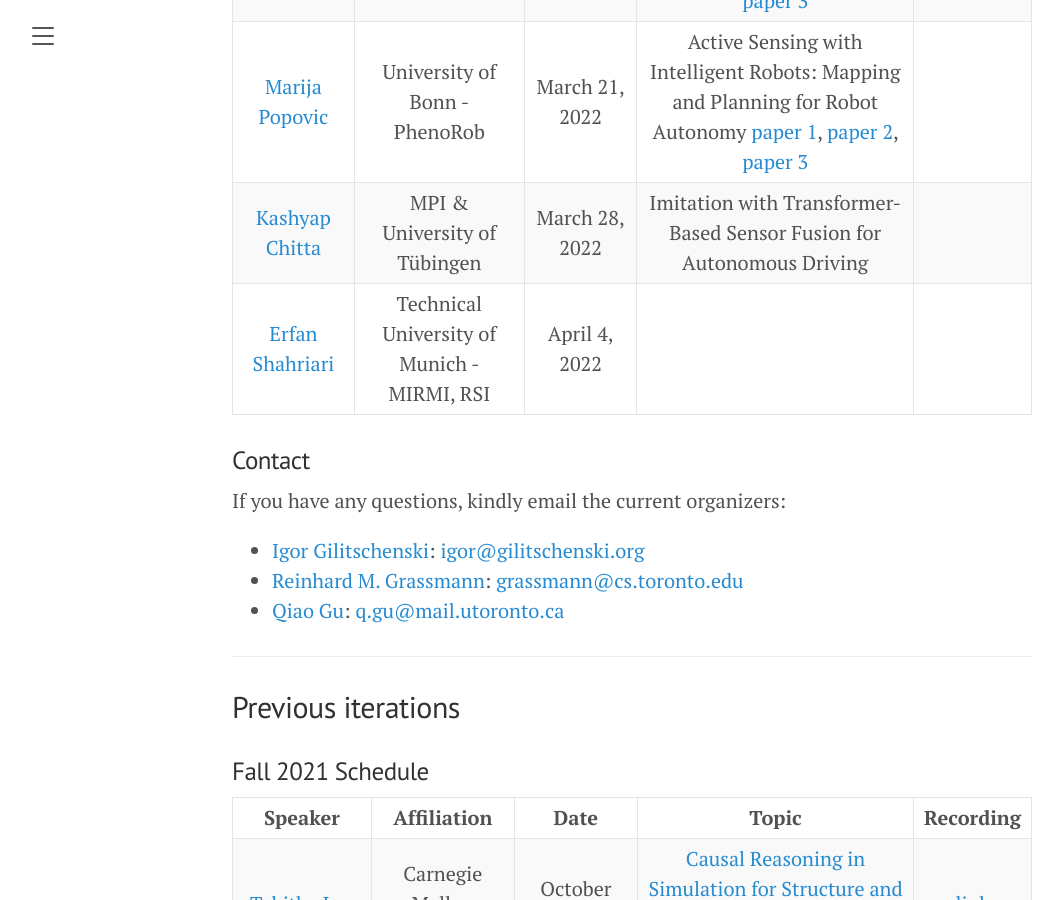
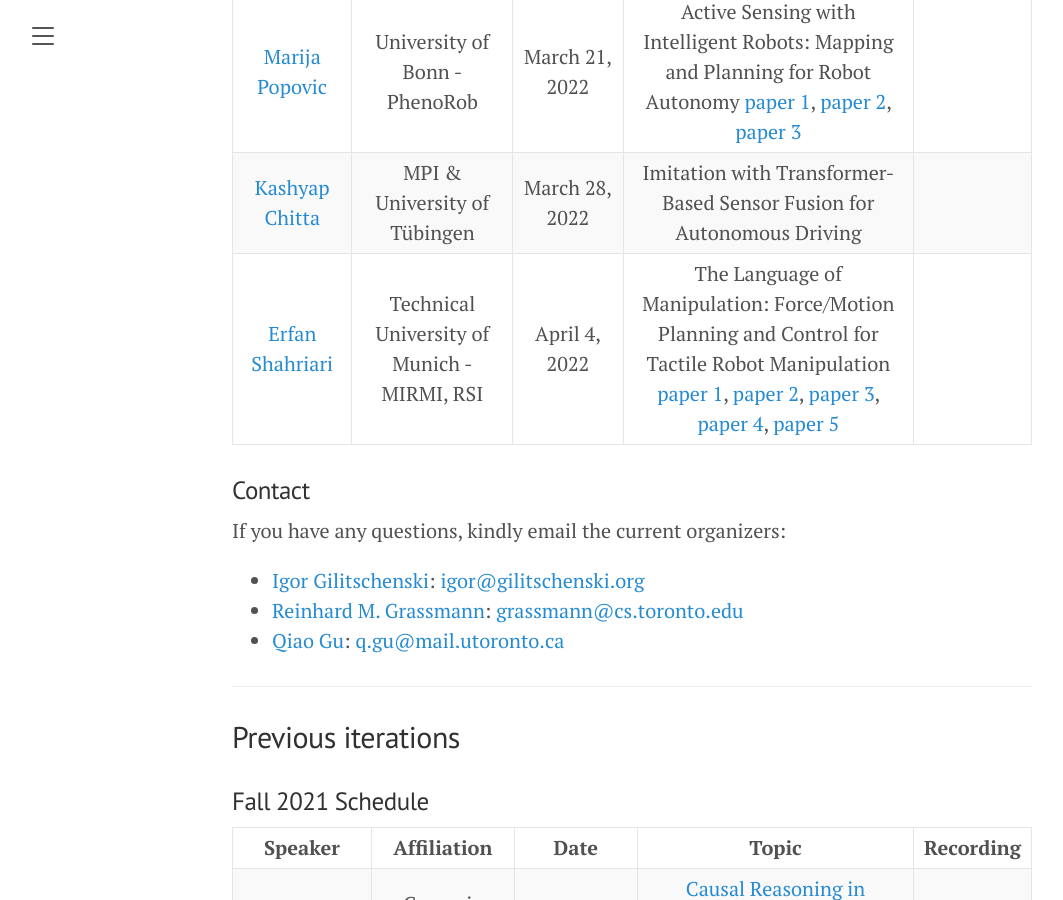
Before and after one commit to uoft-cs-robotics/toronto-air, a Jekyll site: the page built from index.md, in a window 1280 px wide and 900 px high, scrolled down 1740 px. Shown: the whole window, without its empty margins (8-1071 px from the left). Built offline with Jekyll 4.4.1, drawn with Linux system fonts in a browser that asks for light colours; our own code applies the rules of GitHub Pages for plain Markdown files.

Commit message:
Added title and paper to Erfan's talk

```diff
--- a/index.md
+++ b/index.md
@@ -62,7 +62,7 @@ Past talks are also available on our [YouTube Channel](https://www.youtube.com/c
 |[Weiyu Liu](http://weiyuliu.com/) | Georgia Institute of Technology | March 14, 2022 | Grounded Semantic Reasoning for Robotic Interaction with Real-World Objects [paper 1](http://www.roboticsproceedings.org/rss17/p035.html), [paper 2](https://arxiv.org/abs/2011.06431), [paper 3](https://arxiv.org/abs/2110.10189)  | |
 |[Marija Popovic](https://mpopovic.io/) | University of Bonn - PhenoRob | March 21, 2022 | Active Sensing with Intelligent Robots: Mapping and Planning for Robot Autonomy [paper 1](https://link.springer.com/article/10.1007/s10514-020-09903-2), [paper 2](https://arxiv.org/abs/2109.13570), [paper 3](https://arxiv.org/abs/2109.14257) | |
 |[Kashyap Chitta](https://kashyap7x.github.io/) | MPI & University of Tübingen | March 28, 2022 | Imitation with Transformer-Based Sensor Fusion for Autonomous Driving | |
-|[Erfan Shahriari](https://www.mirmi.tum.de/rsi/team/rsi-mitarbeiter/shahriari-erfan/) |  Technical University of Munich - MIRMI, RSI | April 4, 2022 | | |
+|[Erfan Shahriari](https://www.mirmi.tum.de/rsi/team/rsi-mitarbeiter/shahriari-erfan/) |  Technical University of Munich - MIRMI, RSI | April 4, 2022 | The Language of Manipulation: Force/Motion Planning and Control for Tactile Robot Manipulation [paper 1](https://doi.org/10.1109/HUMANOIDS.2017.8239548), [paper 2](https://doi.org/10.1109/LRA.2022.3142903), [paper 3](https://doi.org/10.1109/LRA.2019.2953662), [paper 4](https://doi.org/10.23919/ACC.2018.8431718), [paper 5](https://doi.org/10.1109/IROS40897.2019.8968249) | |
 
 
 
```
